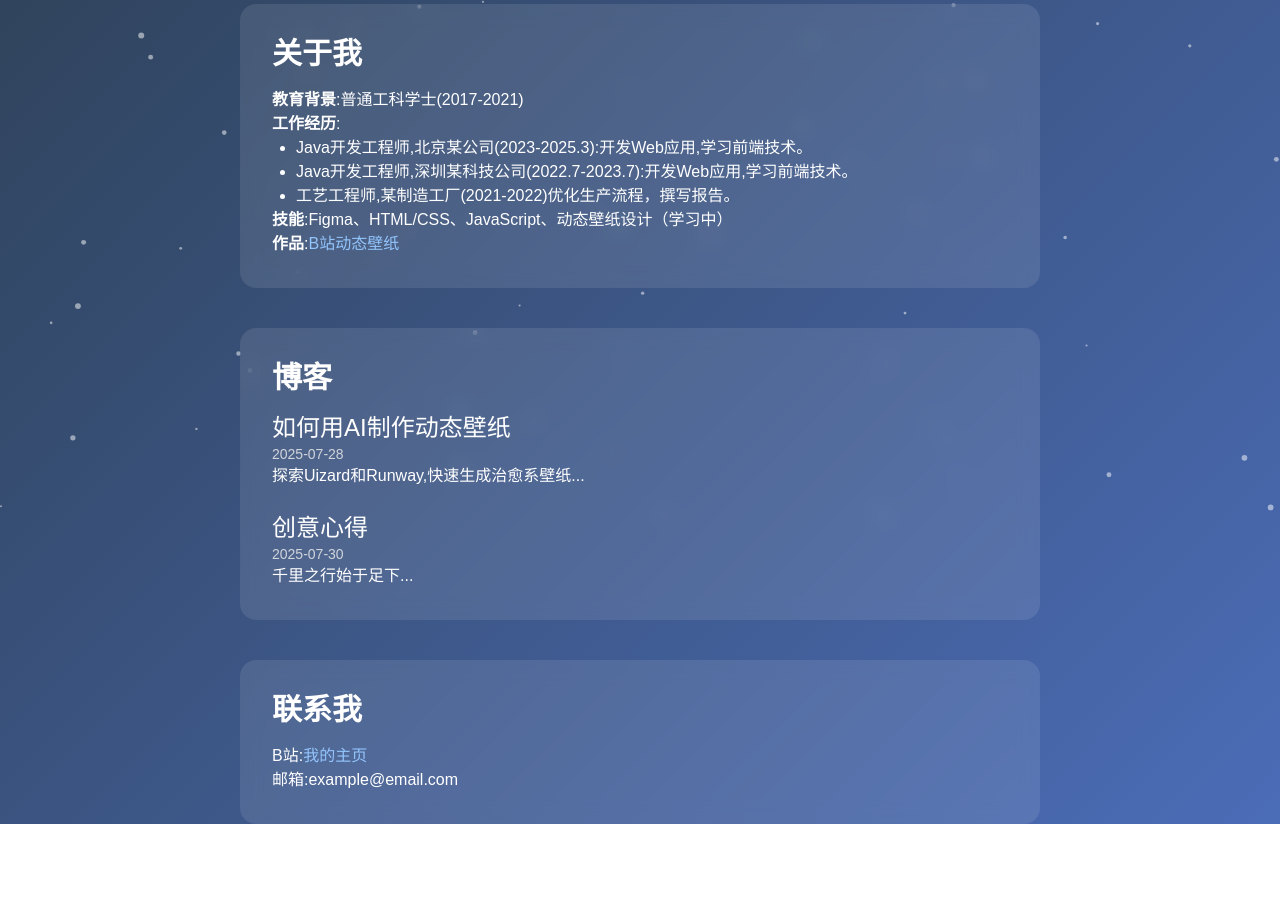
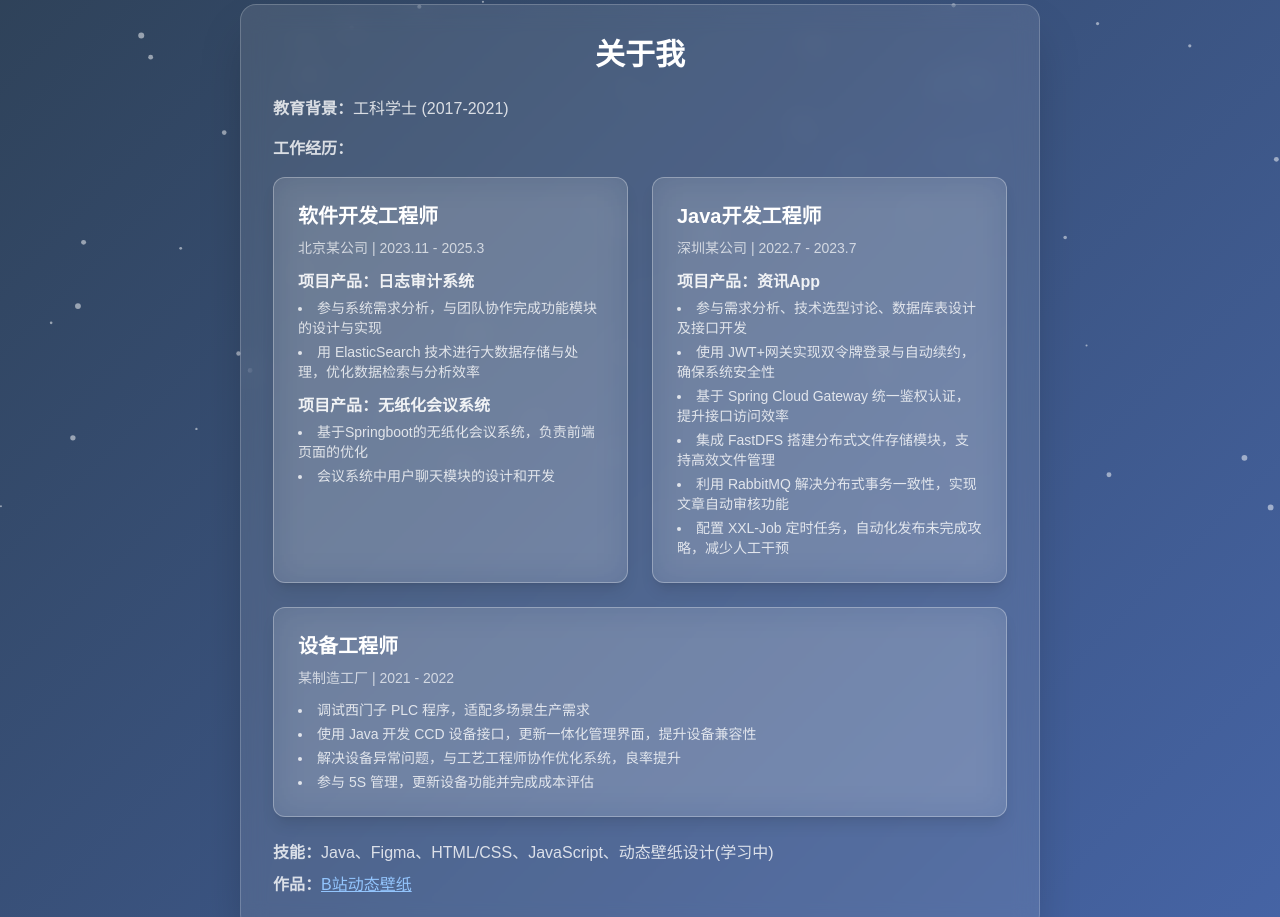
Before and after one commit to ASIIC-coder/wugong.github.io, a plain HTML site: page index.html in a window 1280 px wide. Shown: the part 284-1201 px from the top of the page. Before the commit the page ends 1108 px from the top, so only its background shows below. Drawn offline with nearby package versions, Linux system fonts and the light colour scheme.

Commit message:
Personl Information update

```diff
--- a/index.html
+++ b/index.html
@@ -49,18 +49,65 @@
   </section>
 
   <!-- 关于我 -->
-  <section id="about" class="section mt-10">
-    <h2 class="text-3xl font-bold mb-4">关于我</h2>
-    <p><strong>教育背景</strong>:普通工科学士(2017-2021)</p>
-    <p><strong>工作经历</strong>:</p>
-    <ul class="list-disc ml-6">
-      <li>Java开发工程师,北京某公司(2023-2025.3):开发Web应用,学习前端技术。</li>
-      <li>Java开发工程师,深圳某科技公司(2022.7-2023.7):开发Web应用,学习前端技术。</li>
-      <li>工艺工程师,某制造工厂(2021-2022)优化生产流程，撰写报告。</li>
-    </ul>
-    <p><strong>技能</strong>:Figma、HTML/CSS、JavaScript、动态壁纸设计（学习中）</p>
-    <p><strong>作品</strong>:<a href="https://bilibili.com" target="_blank" class="text-blue-300">B站动态壁纸</a></p>
+  <!-- 关于我 -->
+<section id="about" class="section mt-10 bg-white/10 backdrop-blur-md border border-white/20 shadow-2xl rounded-2xl">
+    <h2 class="text-3xl font-bold mb-6 text-white text-center">关于我</h2>
+    <p class="mb-4 text-white/80"><strong>教育背景：</strong>工科学士 (2017-2021)</p>
+    <p class="mb-4 text-white/80"><strong>工作经历：</strong></p>
+
+    <div class="grid grid-cols-1 md:grid-cols-2 gap-6">
+      <!-- 北京某公司 -->
+      <div class="relative rounded-xl overflow-hidden border border-white/30 bg-white/10 backdrop-blur-lg p-6 shadow-lg hover:scale-105 transition-transform">
+        <h3 class="text-xl font-semibold text-white mb-2">软件开发工程师</h3>
+        <p class="text-sm text-white/70 mb-3">北京某公司 | 2023.11 - 2025.3</p>
+        <div class="mb-3">
+          <p class="font-semibold text-white/90 mb-1">项目产品：日志审计系统</p>
+          <ul class="list-disc list-inside text-white/80 text-sm space-y-1">
+            <li>参与系统需求分析，与团队协作完成功能模块的设计与实现</li>
+            <li>用 ElasticSearch 技术进行大数据存储与处理，优化数据检索与分析效率</li>
+          </ul>
+        </div>
+        <div>
+          <p class="font-semibold text-white/90 mb-1">项目产品：无纸化会议系统</p>
+          <ul class="list-disc list-inside text-white/80 text-sm space-y-1">
+            <li>基于Springboot的无纸化会议系统，负责前端页面的优化</li>
+            <li>会议系统中用户聊天模块的设计和开发</li>
+          </ul>
+        </div>
+      </div>
+
+      <!-- 深圳某科技公司 -->
+      <div class="relative rounded-xl overflow-hidden border border-white/30 bg-white/10 backdrop-blur-lg p-6 shadow-lg hover:scale-105 transition-transform">
+        <h3 class="text-xl font-semibold text-white mb-2">Java开发工程师</h3>
+        <p class="text-sm text-white/70 mb-3">深圳某公司 | 2022.7 - 2023.7</p>
+        <p class="font-semibold text-white/90 mb-1">项目产品：资讯App</p>
+        <ul class="list-disc list-inside text-white/80 text-sm space-y-1">
+          <li>参与需求分析、技术选型讨论、数据库表设计及接口开发</li>
+          <li>使用 JWT+网关实现双令牌登录与自动续约，确保系统安全性</li>
+          <li>基于 Spring Cloud Gateway 统一鉴权认证，提升接口访问效率</li>
+          <li>集成 FastDFS 搭建分布式文件存储模块，支持高效文件管理</li>
+          <li>利用 RabbitMQ 解决分布式事务一致性，实现文章自动审核功能</li>
+          <li>配置 XXL-Job 定时任务，自动化发布未完成攻略，减少人工干预</li>
+        </ul>
+      </div>
+
+      <!-- 某制造工厂 -->
+      <div class="relative rounded-xl overflow-hidden border border-white/30 bg-white/10 backdrop-blur-lg p-6 shadow-lg md:col-span-2 hover:scale-105 transition-transform">
+        <h3 class="text-xl font-semibold text-white mb-2">设备工程师</h3>
+        <p class="text-sm text-white/70 mb-3">某制造工厂 | 2021 - 2022</p>
+        <ul class="list-disc list-inside text-white/80 text-sm space-y-1">
+          <li>调试西门子 PLC 程序，适配多场景生产需求</li>
+          <li>使用 Java 开发 CCD 设备接口，更新一体化管理界面，提升设备兼容性</li>
+          <li>解决设备异常问题，与工艺工程师协作优化系统，良率提升</li>
+          <li>参与 5S 管理，更新设备功能并完成成本评估</li>
+        </ul>
+      </div>
+    </div>
+
+    <p class="mt-6 text-white/80"><strong>技能：</strong>Java、Figma、HTML/CSS、JavaScript、动态壁纸设计(学习中)</p>
+    <p class="mt-2 text-white/80"><strong>作品：</strong><a href="https://bilibili.com" target="_blank" class="text-blue-300 underline">B站动态壁纸</a></p>
   </section>
+
 
   <!-- 博客 -->
   <section id="blog" class="section mt-10">
@@ -73,7 +120,7 @@
     <article>
       <h3 class="text-2xl"><a href="blog2.html" class="hover:text-blue-300">创意心得</a></h3>
       <p class="text-sm text-gray-300">2025-07-30</p>
-      <p>千里之行始于足下...</p>
+      <p>千里之行,始于足下...</p>
     </article>
   </section>
 
@@ -81,7 +128,7 @@
   <section id="contact" class="section mt-10">
     <h2 class="text-3xl font-bold mb-4">联系我</h2>
     <p>B站:<a href="https://bilibili.com" target="_blank" class="text-blue-300">我的主页</a></p>
-    <p>邮箱:example@email.com</p>
+    <p>邮箱:l359965@163.com</p>
   </section>
 
   <script>
```
